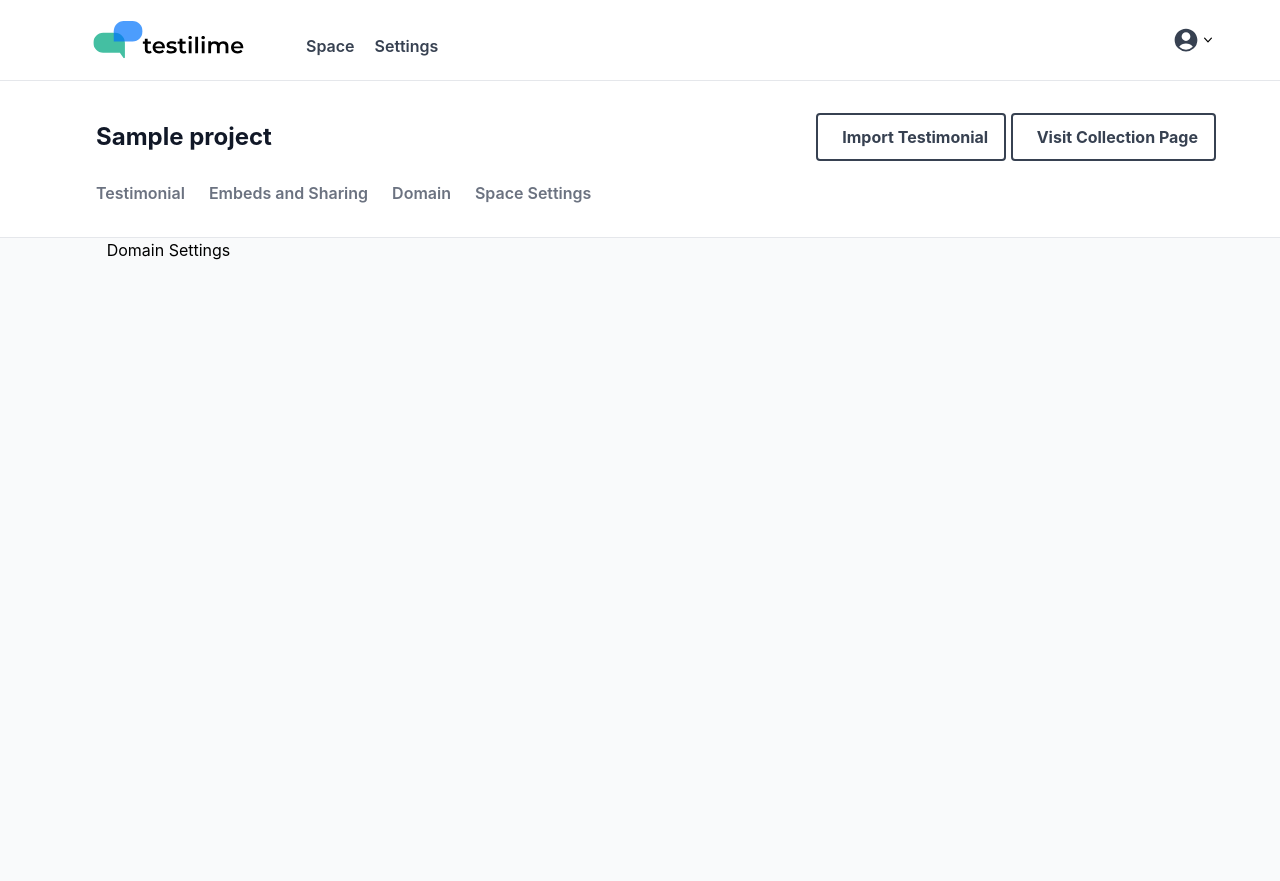
After one commit to dsilverdi/testilime, a Django app: a page that uses src/testilime/core/templates/core/pages/space_detail.html in a window 1280 px wide. The commit adds this page. Run offline with Django 4.2, Linux system fonts and the light colour scheme; a user stored in the database is signed in; tables that the repository leaves empty hold one stand-in row (values such as "Sample post"); parts of the project's set-up code (start-up, migrations or seed data) failed here and were passed over; some libraries are stand-ins or nearby versions.

Commit message:
space managing boilerplate

```diff
--- a/src/tailwind_theme/static/css/dist/styles.css
+++ b/src/tailwind_theme/static/css/dist/styles.css
@@ -1228,6 +1228,16 @@ select {
   row-gap: 0.75rem;
 }
 
+.gap-x-6 {
+  -moz-column-gap: 1.5rem;
+       column-gap: 1.5rem;
+}
+
+.gap-x-8 {
+  -moz-column-gap: 2rem;
+       column-gap: 2rem;
+}
+
 .space-x-0 > :not([hidden]) ~ :not([hidden]) {
   --tw-space-x-reverse: 0;
   margin-right: calc(0px * var(--tw-space-x-reverse));
--- a/src/testilime/core/templates/core/pages/space_detail.html
+++ b/src/testilime/core/templates/core/pages/space_detail.html
@@ -13,7 +13,7 @@
                 <div>
                     <button class="btn btn-white btn-medium">
                         <div class="flex items-center mx-auto">
-                            <span class="ml-2">Create Space</span>
+                            <span class="ml-2">Import Testimonial</span>
                         </div>
                     </button>
                     <button class="btn btn-white btn-medium">
@@ -23,13 +23,15 @@
                     </button>
                 </div>
             </div>
-            <ul class="flex grid-flow-row gap-x-5 text-md font-semibold text-gray-500 pt-5 pl-8">
-                <li><a href="#">Collection Page</a></li>
-                <li><a href="#">Testimonial</a></li>
-                <li>Space Settings</li>
+            <ul class="flex grid-flow-row gap-x-6 text-md font-semibold text-gray-500 pt-5 pl-8">
+                <li><a href="{% url 'testilime-core:project-detail' slug=project.slug %}">Testimonial</a></li>
+                <li><a href="{% url 'testilime-core:project-detail-embeds-and-sharing' slug=project.slug %}">Embeds and Sharing</a></li>
+                <li><a href="{% url 'testilime-core:project-detail-domain-settings' slug=project.slug %}">Domain</a></li>
+                <li><a href="{% url 'testilime-core:project-detail-space-settings' slug=project.slug %}">Space Settings</a></li>
             </ul>
         </div>
     </div>
     <div class="w-5/6 mx-auto">
+        {% block content %}{% endblock %}
     </div>
 {% endblock %}
--- /dev/null
+++ b/src/testilime/core/templates/core/pages/space_domain_settings.html
@@ -0,0 +1,6 @@
+{% extends "core/pages/space_detail.html" %}
+{% block content %}
+    <div>
+        Domain Settings
+    </div>
+{% endblock %}
--- /dev/null
+++ b/src/testilime/core/templates/core/pages/space_embeds_and_sharing.html
@@ -0,0 +1,6 @@
+{% extends "core/pages/space_detail.html" %}
+{% block content %}
+    <div>
+        Embeds And Sharing
+    </div>
+{% endblock %}
--- /dev/null
+++ b/src/testilime/core/templates/core/pages/space_settings_page.html
@@ -0,0 +1,6 @@
+{% extends "core/pages/space_detail.html" %}
+{% block content %}
+    <div>
+        Space Settings page
+    </div>
+{% endblock %}
--- /dev/null
+++ b/src/testilime/core/templates/core/pages/space_testimonial_page.html
@@ -0,0 +1,6 @@
+{% extends "core/pages/space_detail.html" %}
+{% block content %}
+    <div>
+        testimonial page
+    </div>
+{% endblock %}
--- a/src/testilime/core/urls.py
+++ b/src/testilime/core/urls.py
@@ -5,5 +5,8 @@ app_name = "testilime-core"
 
 urlpatterns = [
     path("dashboard/", views.dashboard_view, name="dashboard"),
-    path("space/<slug:slug>", views.project_detail_view, name="project-detail")
+    path("space/<slug:slug>", views.project_detail_view, name="project-detail"),
+    path("space/<slug:slug>/embeds-and-sharing", views.embeds_and_sharing_view, name="project-detail-embeds-and-sharing"),
+    path("space/<slug:slug>/domain", views.domain_settings_view, name="project-detail-domain-settings"),
+    path("space/<slug:slug>/space-settings", views.space_settings_view, name="project-detail-space-settings"),
 ]
--- a/src/testilime/core/views.py
+++ b/src/testilime/core/views.py
@@ -57,4 +57,43 @@ def project_detail_view(request, slug):
         # Add any additional context variables you need
     }
 
-    return render(request, 'core/pages/space_detail.html', context)
+    return render(request, 'core/pages/space_testimonial_page.html', context)
+
+@never_cache
+@require_GET
+@login_required
+def embeds_and_sharing_view(request, slug):
+    project = get_object_or_404(Projects, slug=slug, user=request.user)
+
+    context = {
+        'project': project,
+        # Add any additional context variables you need
+    }
+
+    return render(request, 'core/pages/space_embeds_and_sharing.html', context)
+
+@never_cache
+@require_GET
+@login_required
+def domain_settings_view(request, slug):
+    project = get_object_or_404(Projects, slug=slug, user=request.user)
+
+    context = {
+        'project': project,
+        # Add any additional context variables you need
+    }
+
+    return render(request, 'core/pages/space_domain_settings.html', context)
+
+@never_cache
+@require_GET
+@login_required
+def space_settings_view(request, slug):
+    project = get_object_or_404(Projects, slug=slug, user=request.user)
+
+    context = {
+        'project': project,
+        # Add any additional context variables you need
+    }
+
+    return render(request, 'core/pages/space_settings_page.html', context)
```
